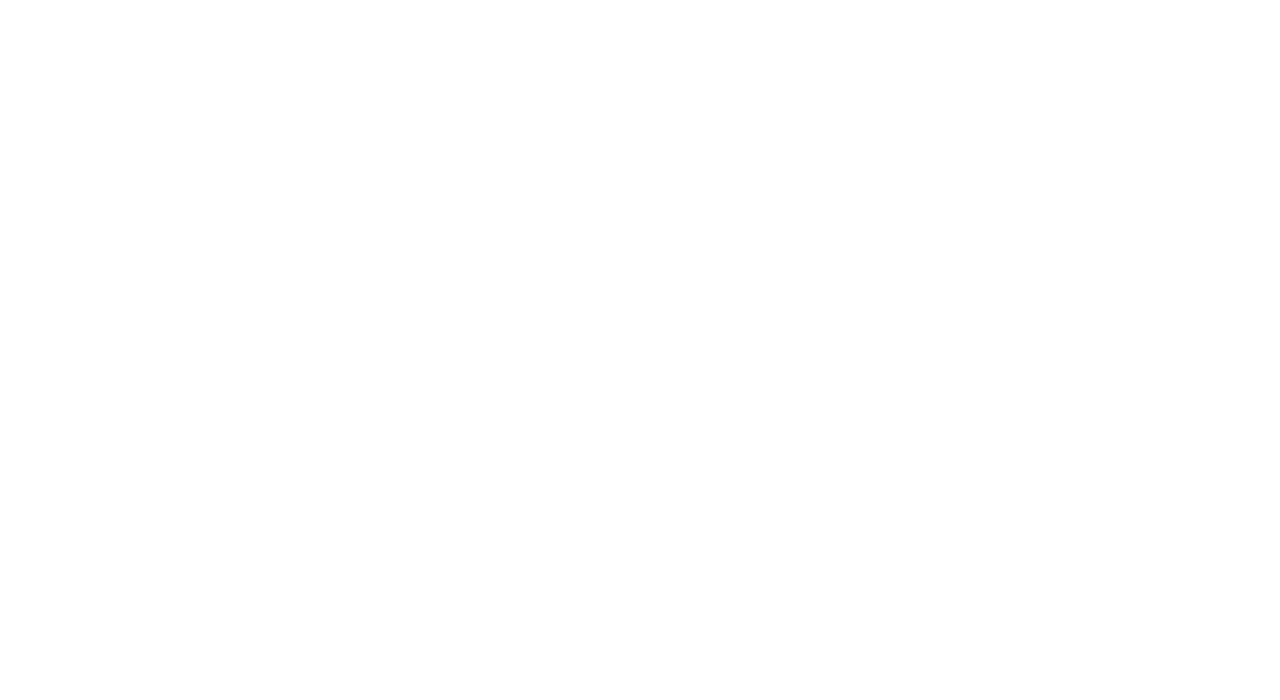
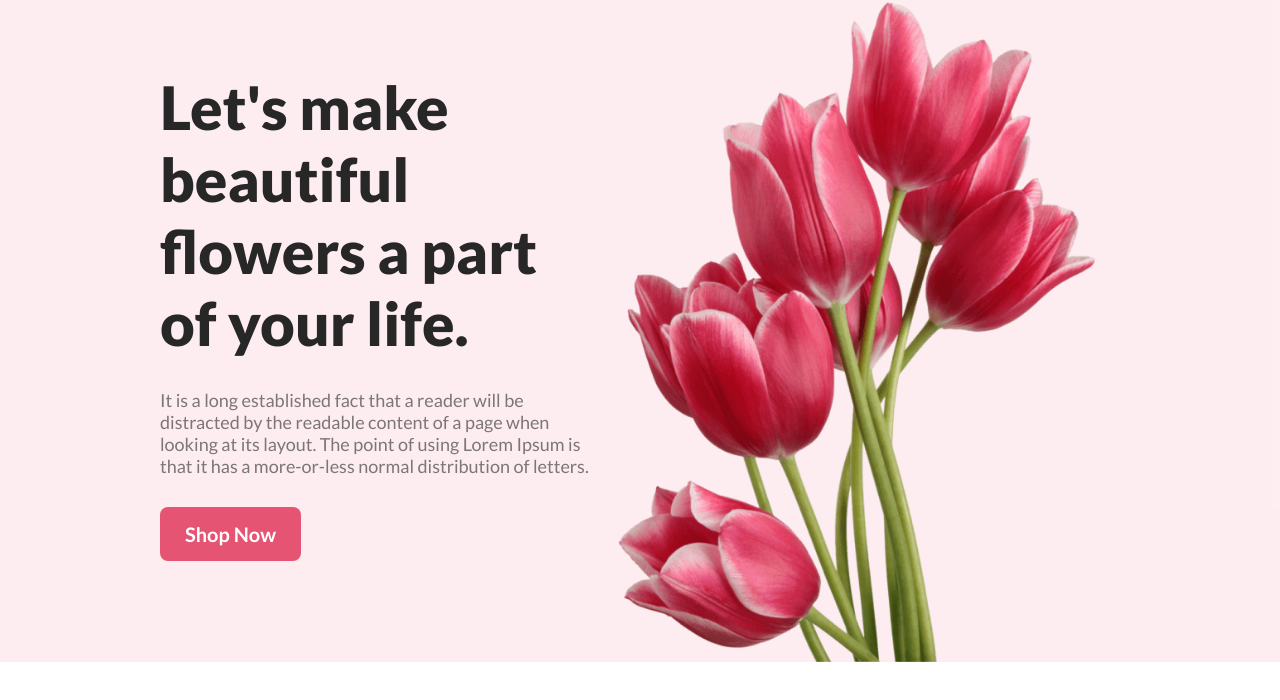
Before and after one commit to kibriarobin97/flower-shop, a plain HTML site: page index.html in a window 1280 px wide. Drawn offline with Linux system fonts and the light colour scheme.

Commit message:
added header section

```diff
--- a/index.html
+++ b/index.html
@@ -1,14 +1,31 @@
 <!DOCTYPE html>
 <html lang="en">
+
 <head>
     <meta charset="UTF-8">
     <meta name="viewport" content="width=device-width, initial-scale=1.0">
     <title>Flower Shop</title>
+    <link rel="preconnect" href="https://fonts.googleapis.com">
+    <link rel="preconnect" href="https://fonts.gstatic.com" crossorigin>
+    <link href="https://fonts.googleapis.com/css2?family=Lato:wght@400;700;900&display=swap" rel="stylesheet">
+    <link rel="shortcut icon" href="Flower Asset/pngwing 7.png" type="image/x-icon">
+    <link rel="stylesheet" href="styles/style.css">
 </head>
 
 <body>
     <header>
-
+        <section class="container banner">
+            <div class="banner-text">
+                <h1>Let's make beautiful flowers a part of your life.</h1>
+                <p>It is a long established fact that a reader will be distracted by the readable content of a page when
+                    looking at its layout. The point of using Lorem Ipsum is that it has a more-or-less normal
+                    distribution of letters.</p>
+                <button>Shop Now</button>
+            </div>
+            <div class="banner-img">
+                <img src="Flower Asset/pngwing 10.png" alt="">
+            </div>
+        </section>
     </header>
     <main>
 
@@ -17,4 +34,5 @@
 
     </footer>
 </body>
+
 </html>
--- /dev/null
+++ b/styles/style.css
@@ -0,0 +1,57 @@
+/* common styles */
+
+* {
+    margin: 0;
+    padding: 0;
+    font-family: 'Lato', sans-serif;
+}
+
+p {
+    color: rgba(39, 39, 39, 0.60);
+    font-size: 18px;
+}
+button{
+    color: #FFF;
+    font-size: 20px;
+    font-weight: 700;
+    border: none;
+    border-radius: 8px;
+    background-color: #E55473;
+    padding: 15px 25px;
+    cursor: pointer;
+    transition: all 1s;
+}
+button:hover{
+    background-color: #89142d;
+}
+
+/* header styles */
+
+header {
+    background-color: rgba(229, 84, 115, 0.10);
+}
+
+.container {
+    width: 75%;
+    max-width: 1440px;
+    margin: 0 auto;
+}
+
+.banner {
+    display: flex;
+    align-items: center;
+    justify-content: space-between;
+}
+.banner .banner-text *{
+    margin-bottom: 30px;
+    max-width: 525px;
+}
+.banner .banner-text h1 {
+    color: #272727;
+    font-size: 60px;
+    font-weight: 800;
+}
+.banner .banner-img img{
+    width: 100%;
+    vertical-align: middle;
+}
```
